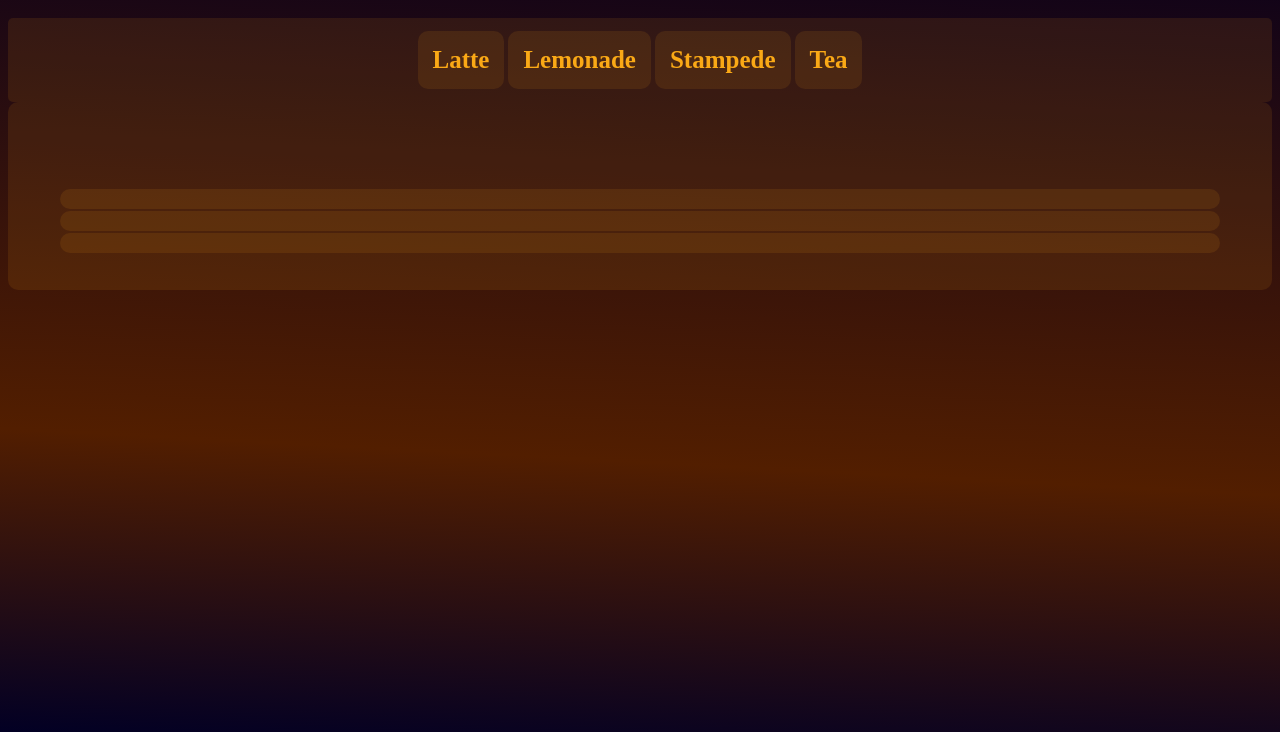
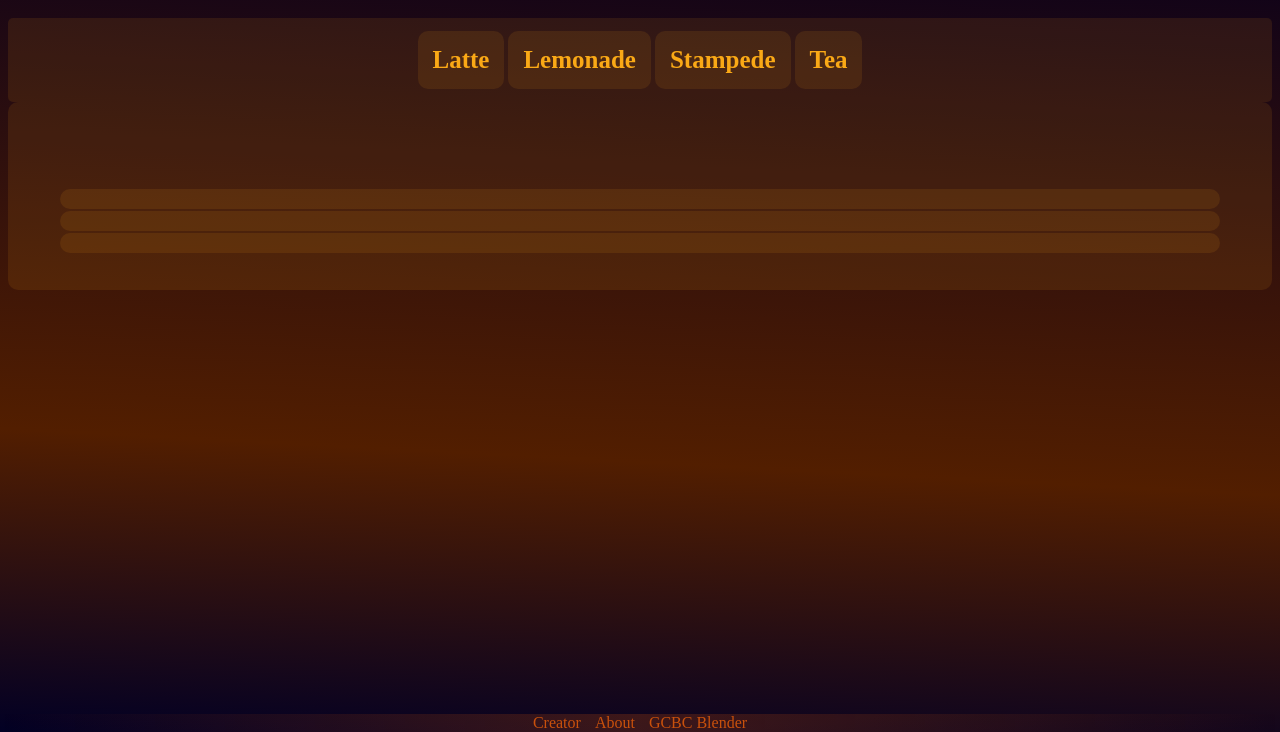
Before and after one commit to Diamond42474/diamond42474.github.io, a plain HTML site: page GCBC-Blender/index.html in a window 1280 px wide. Shown: the part 68-800 px from the top of the page. Drawn offline with Linux system fonts and the light colour scheme.

Commit message:
Added GCBC About Page

```diff
--- a/GCBC-Blender/index.html
+++ b/GCBC-Blender/index.html
@@ -42,5 +42,10 @@
                 </div>
             </div>
         </div>
+        <div class="footer">
+          <a href="../index.html" class="footer-link">Creator</a>
+          <a href="./about.html" class="footer-link">About</a>
+          <a href="./index.html" class="footer-link">GCBC Blender</a>
+        </div>
     </body>
 </html>
--- a/GCBC-Blender/style.css
+++ b/GCBC-Blender/style.css
@@ -39,6 +39,29 @@ p{
     padding-right: 10px;
     color: white;
 }
+.footer {
+    position: fixed;
+    left: 0;
+    bottom: 0;
+    width: 100%;
+    background: linear-gradient(90deg, rgba(51, 51, 51,0) 0%, rgba(201,81,12,0.25) 50%, rgba(51, 51, 51,0) 100%);
+    color: white;
+    text-align: center;
+  }
+  .footer-link:link, .footer-link:visited{
+    padding-left: 5px;
+    padding-right: 5px;
+    color: #c9510c;
+    text-align: center;
+    text-decoration: none;
+    display: inline-block;
+  }
+  .footer-link:hover{
+    color: #f5f5f5;
+    text-align: center;
+    text-decoration: none;
+    display: inline-block;
+  }
 .drink{
     text-align: center;
     background-color: rgba(250, 169, 22, 0.1);
```
Also changed, not shown: GCBC-Blender/about.html (added, +29 -0 lines).
